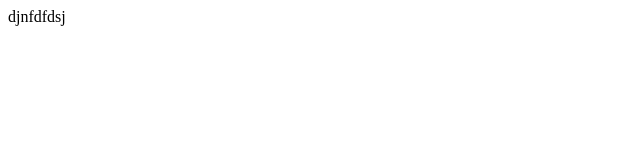
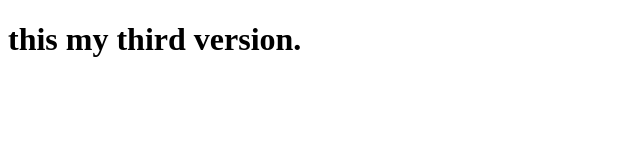
Before and after one commit to sumitsakhari/my_repo, a plain HTML site: page index.html in a window 1280 px wide. Shown: the whole page, without its empty margins (0-640 px from the left). Drawn offline with Linux system fonts and the light colour scheme.

Commit message:
third version

```diff
--- a/index.html
+++ b/index.html
@@ -6,6 +6,6 @@
   <title>Document</title>
 </head>
 <body>
-  djnfdfdsj
+  <h1>this my third version.</h1>
 </body>
 </html>
```
